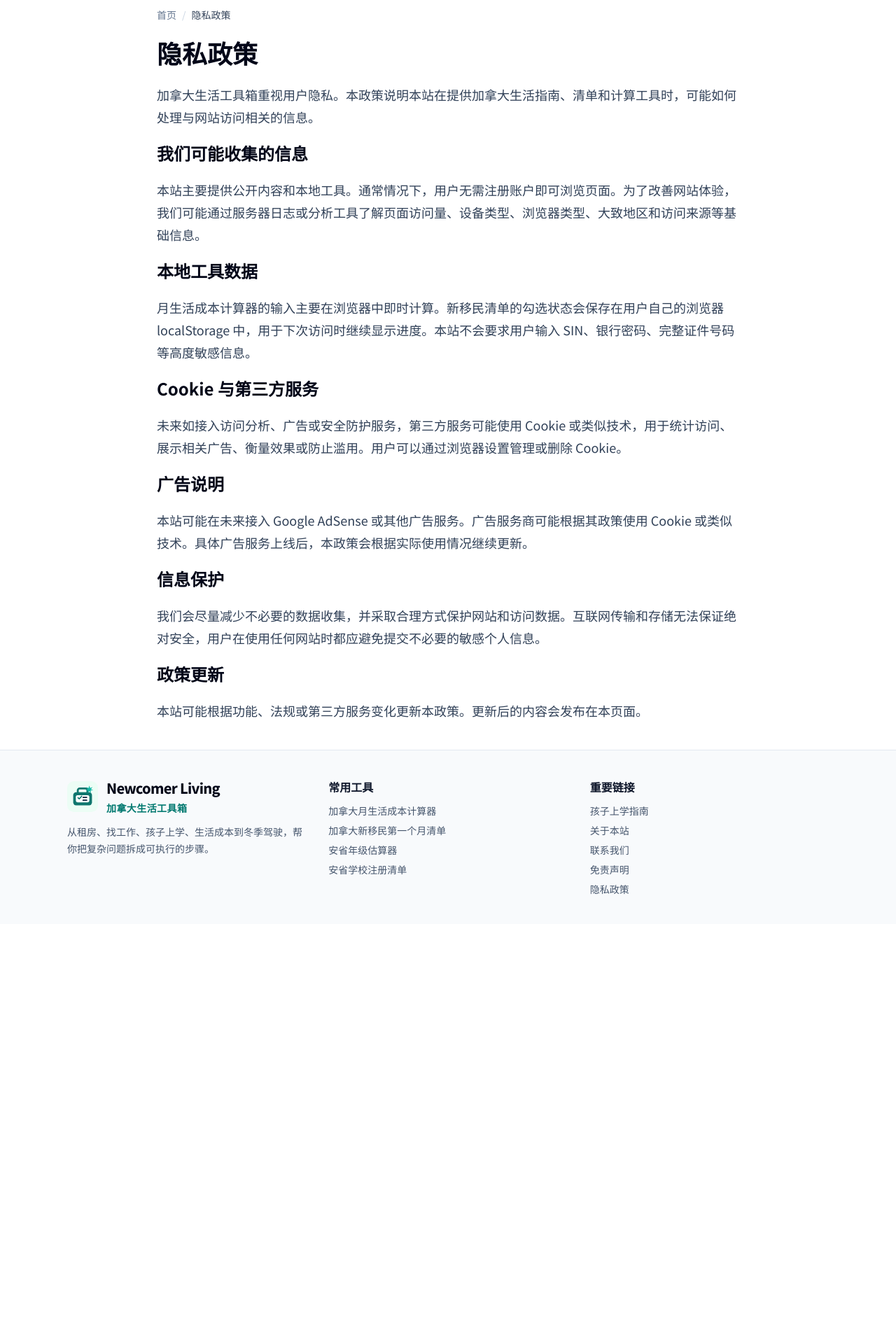
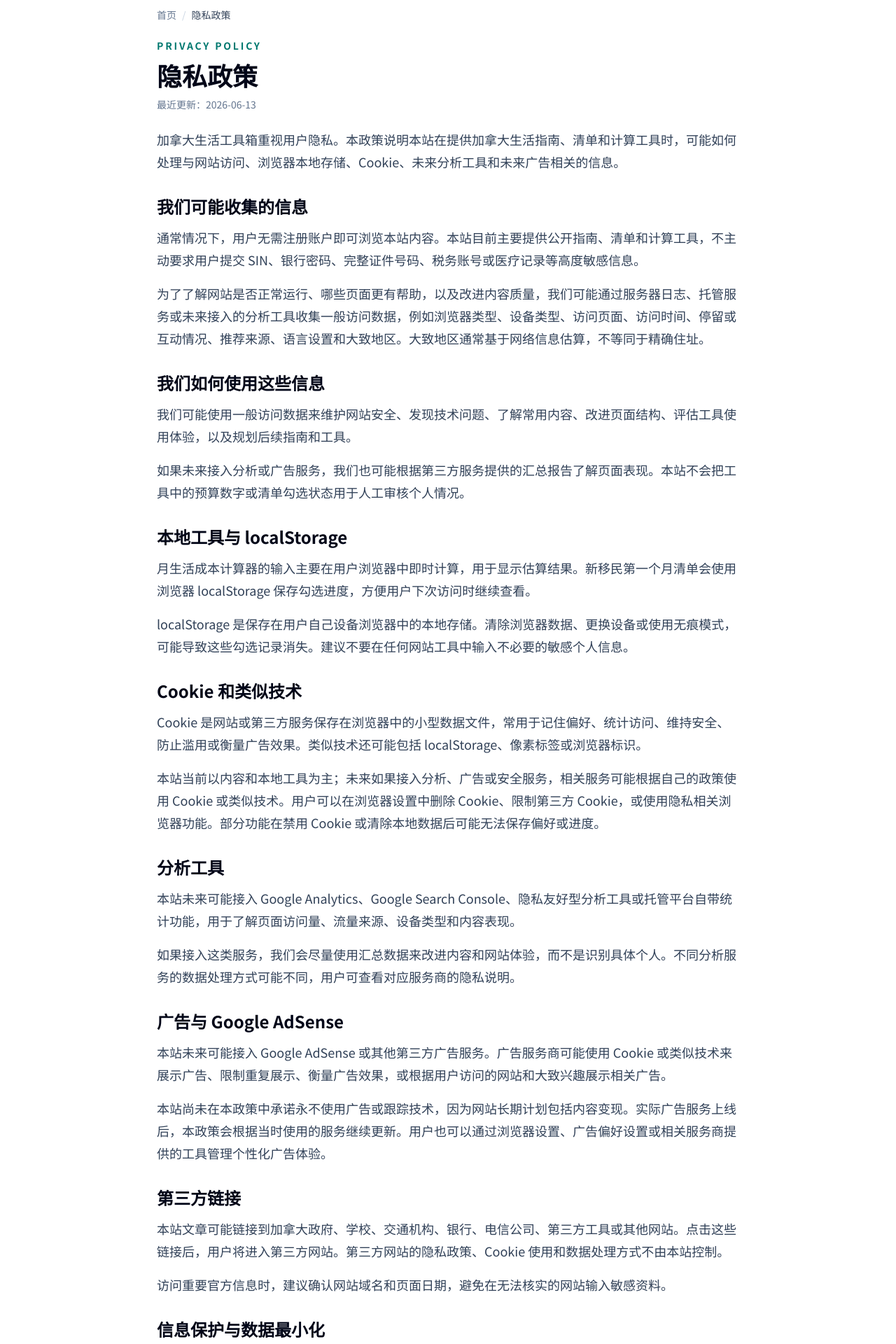
Before and after one commit to Q-Zhao-9/newcomer.living, a Next.js app: page /privacy-policy in a window 1280 px wide. Shown: the part 120-2040 px from the top of the page at 70% size. Before the commit the page ends 1440 px from the top, so only its background shows below. Built offline with nearby package versions, Linux system fonts and the light colour scheme; no server answers.

Commit message:
Expand privacy policy coverage

```diff
--- a/src/app/privacy-policy/page.tsx
+++ b/src/app/privacy-policy/page.tsx
@@ -1,32 +1,104 @@
+import Link from "next/link";
 import type { Metadata } from "next";
 import { Breadcrumbs } from "@/components/Breadcrumbs";
 import { buildPageMetadata } from "@/lib/seo";
 
 export const metadata: Metadata = buildPageMetadata({
   title: "隐私政策",
-  description: "加拿大生活工具箱隐私政策，说明访问数据、Cookie、第三方服务和信息保护原则。",
+  description: "加拿大生活工具箱隐私政策，说明访问数据、localStorage、Cookie、未来分析工具、广告和第三方链接。",
   path: "/privacy-policy",
 });
+
+const sections = [
+  {
+    title: "我们可能收集的信息",
+    body: [
+      "通常情况下，用户无需注册账户即可浏览本站内容。本站目前主要提供公开指南、清单和计算工具，不主动要求用户提交 SIN、银行密码、完整证件号码、税务账号或医疗记录等高度敏感信息。",
+      "为了了解网站是否正常运行、哪些页面更有帮助，以及改进内容质量，我们可能通过服务器日志、托管服务或未来接入的分析工具收集一般访问数据，例如浏览器类型、设备类型、访问页面、访问时间、停留或互动情况、推荐来源、语言设置和大致地区。大致地区通常基于网络信息估算，不等同于精确住址。",
+    ],
+  },
+  {
+    title: "我们如何使用这些信息",
+    body: [
+      "我们可能使用一般访问数据来维护网站安全、发现技术问题、了解常用内容、改进页面结构、评估工具使用体验，以及规划后续指南和工具。",
+      "如果未来接入分析或广告服务，我们也可能根据第三方服务提供的汇总报告了解页面表现。本站不会把工具中的预算数字或清单勾选状态用于人工审核个人情况。",
+    ],
+  },
+  {
+    title: "本地工具与 localStorage",
+    body: [
+      "月生活成本计算器的输入主要在用户浏览器中即时计算，用于显示估算结果。新移民第一个月清单会使用浏览器 localStorage 保存勾选进度，方便用户下次访问时继续查看。",
+      "localStorage 是保存在用户自己设备浏览器中的本地存储。清除浏览器数据、更换设备或使用无痕模式，可能导致这些勾选记录消失。建议不要在任何网站工具中输入不必要的敏感个人信息。",
+    ],
+  },
+  {
+    title: "Cookie 和类似技术",
+    body: [
+      "Cookie 是网站或第三方服务保存在浏览器中的小型数据文件，常用于记住偏好、统计访问、维持安全、防止滥用或衡量广告效果。类似技术还可能包括 localStorage、像素标签或浏览器标识。",
+      "本站当前以内容和本地工具为主；未来如果接入分析、广告或安全服务，相关服务可能根据自己的政策使用 Cookie 或类似技术。用户可以在浏览器设置中删除 Cookie、限制第三方 Cookie，或使用隐私相关浏览器功能。部分功能在禁用 Cookie 或清除本地数据后可能无法保存偏好或进度。",
+    ],
+  },
+  {
+    title: "分析工具",
+    body: [
+      "本站未来可能接入 Google Analytics、Google Search Console、隐私友好型分析工具或托管平台自带统计功能，用于了解页面访问量、流量来源、设备类型和内容表现。",
+      "如果接入这类服务，我们会尽量使用汇总数据来改进内容和网站体验，而不是识别具体个人。不同分析服务的数据处理方式可能不同，用户可查看对应服务商的隐私说明。",
+    ],
+  },
+  {
+    title: "广告与 Google AdSense",
+    body: [
+      "本站未来可能接入 Google AdSense 或其他第三方广告服务。广告服务商可能使用 Cookie 或类似技术来展示广告、限制重复展示、衡量广告效果，或根据用户访问的网站和大致兴趣展示相关广告。",
+      "本站尚未在本政策中承诺永不使用广告或跟踪技术，因为网站长期计划包括内容变现。实际广告服务上线后，本政策会根据当时使用的服务继续更新。用户也可以通过浏览器设置、广告偏好设置或相关服务商提供的工具管理个性化广告体验。",
+    ],
+  },
+  {
+    title: "第三方链接",
+    body: [
+      "本站文章可能链接到加拿大政府、学校、交通机构、银行、电信公司、第三方工具或其他网站。点击这些链接后，用户将进入第三方网站。第三方网站的隐私政策、Cookie 使用和数据处理方式不由本站控制。",
+      "访问重要官方信息时，建议确认网站域名和页面日期，避免在无法核实的网站输入敏感资料。",
+    ],
+  },
+  {
+    title: "信息保护与数据最小化",
+    body: [
+      "我们会尽量减少不必要的数据收集，并采取合理方式维护网站安全和访问数据安全。但互联网传输和存储无法保证绝对安全，用户在使用任何网站时都应避免提交不必要的敏感个人信息。",
+      "如果未来新增账户、表单、邮件订阅或其他会收集个人信息的功能，本政策应在相关功能上线前进一步更新。",
+    ],
+  },
+  {
+    title: "政策更新",
+    body: [
+      "本站可能根据网站功能、法律要求、托管服务、分析工具或广告服务变化更新本政策。更新后的内容会发布在本页面。",
+      "如某项第三方服务正式上线，建议用户重新查看本页面，了解最新的数据使用说明。",
+    ],
+  },
+];
 
 export default function PrivacyPolicyPage() {
   return (
     <main className="mx-auto max-w-4xl px-4 py-10 sm:px-6 lg:px-8">
       <Breadcrumbs items={[{ label: "隐私政策" }]} />
-      <h1 className="text-4xl font-bold text-slate-950">隐私政策</h1>
-      <div className="mt-6 space-y-5 text-lg leading-8 text-slate-700">
-        <p>加拿大生活工具箱重视用户隐私。本政策说明本站在提供加拿大生活指南、清单和计算工具时，可能如何处理与网站访问相关的信息。</p>
-        <h2 className="text-2xl font-bold text-slate-950">我们可能收集的信息</h2>
-        <p>本站主要提供公开内容和本地工具。通常情况下，用户无需注册账户即可浏览页面。为了改善网站体验，我们可能通过服务器日志或分析工具了解页面访问量、设备类型、浏览器类型、大致地区和访问来源等基础信息。</p>
-        <h2 className="text-2xl font-bold text-slate-950">本地工具数据</h2>
-        <p>月生活成本计算器的输入主要在浏览器中即时计算。新移民清单的勾选状态会保存在用户自己的浏览器 localStorage 中，用于下次访问时继续显示进度。本站不会要求用户输入 SIN、银行密码、完整证件号码等高度敏感信息。</p>
-        <h2 className="text-2xl font-bold text-slate-950">Cookie 与第三方服务</h2>
-        <p>未来如接入访问分析、广告或安全防护服务，第三方服务可能使用 Cookie 或类似技术，用于统计访问、展示相关广告、衡量效果或防止滥用。用户可以通过浏览器设置管理或删除 Cookie。</p>
-        <h2 className="text-2xl font-bold text-slate-950">广告说明</h2>
-        <p>本站可能在未来接入 Google AdSense 或其他广告服务。广告服务商可能根据其政策使用 Cookie 或类似技术。具体广告服务上线后，本政策会根据实际使用情况继续更新。</p>
-        <h2 className="text-2xl font-bold text-slate-950">信息保护</h2>
-        <p>我们会尽量减少不必要的数据收集，并采取合理方式保护网站和访问数据。互联网传输和存储无法保证绝对安全，用户在使用任何网站时都应避免提交不必要的敏感个人信息。</p>
-        <h2 className="text-2xl font-bold text-slate-950">政策更新</h2>
-        <p>本站可能根据功能、法规或第三方服务变化更新本政策。更新后的内容会发布在本页面。</p>
+      <p className="text-sm font-bold uppercase tracking-[0.2em] text-teal-700">Privacy Policy</p>
+      <h1 className="mt-3 text-4xl font-bold text-slate-950">隐私政策</h1>
+      <p className="mt-3 text-sm text-slate-500">最近更新：2026-06-13</p>
+      <p className="mt-6 text-lg leading-8 text-slate-700">
+        加拿大生活工具箱重视用户隐私。本政策说明本站在提供加拿大生活指南、清单和计算工具时，可能如何处理与网站访问、浏览器本地存储、Cookie、未来分析工具和未来广告相关的信息。
+      </p>
+      <div className="mt-8 space-y-8 text-lg leading-8 text-slate-700">
+        {sections.map((section) => (
+          <section key={section.title}>
+            <h2 className="text-2xl font-bold text-slate-950">{section.title}</h2>
+            <div className="mt-3 space-y-4">
+              {section.body.map((paragraph) => <p key={paragraph}>{paragraph}</p>)}
+            </div>
+          </section>
+        ))}
+        <section className="rounded-3xl border border-teal-100 bg-teal-50 p-6">
+          <h2 className="text-2xl font-bold text-slate-950">隐私问题联系</h2>
+          <p className="mt-3">如果你对本隐私政策、localStorage、Cookie、未来分析工具或广告说明有问题，可以通过本站联系页面发送反馈。</p>
+          <Link className="mt-4 inline-flex rounded-full bg-teal-700 px-5 py-3 text-sm font-semibold text-white hover:bg-teal-800" href="/contact">联系本站</Link>
+        </section>
       </div>
     </main>
   );
```
